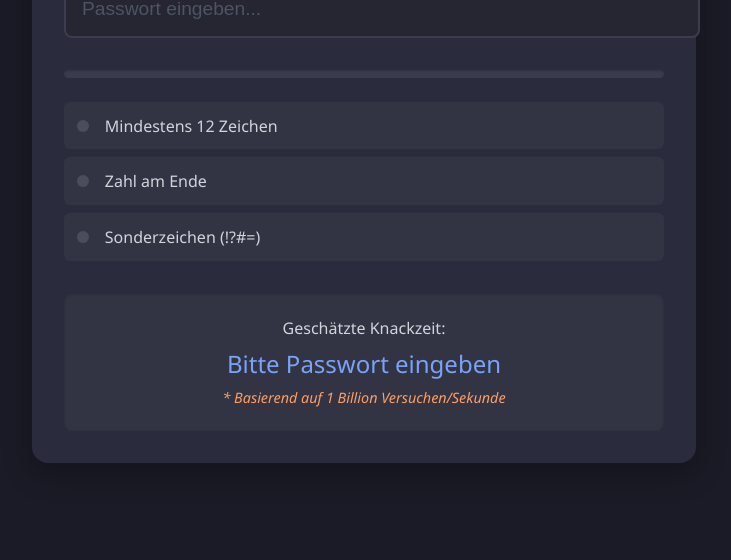
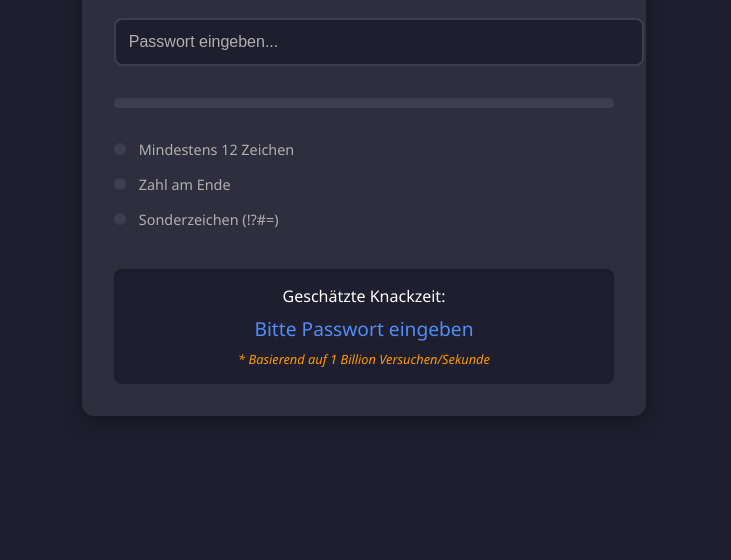
Before and after one commit to LegoPuck-orginal/pass_check, a plain HTML site: page index.html in a window 1280 px wide. Shown: the part 240-800 px from the top of the page, without its empty margins (276-1007 px from the left). Drawn offline with Linux system fonts and the light colour scheme.

Commit message:
Refactor styles for improved UI consistency and readability

```diff
--- a/index.html
+++ b/index.html
@@ -6,13 +6,14 @@
     <title>Passwort-Sicherheitscheck</title>
     <style>
         :root {
-            --primary: #1a1b26;
-            --secondary: #2a2b3d;
-            --accent: #7aa2f7;
-            --success: #9ece6a;
-            --warning: #ff9e64;
-            --text-light: #d1d5db;
-            --text-dark: #4b5563;
+            --primary: #1e1e2f;
+            --secondary: #2e2e3e;
+            --accent: #4f8ef7;
+            --success: #4caf50;
+            --warning: #ff9800;
+            --text-light: #ffffff;
+            --text-muted: #b0b0b0;
+            --border: #3e3e4e;
         }
 
         body {
@@ -21,41 +22,35 @@
             background: var(--primary);
             color: var(--text-light);
             font-family: 'Segoe UI', sans-serif;
-            display: grid;
-            place-items: center; /* Vertikal und horizontal zentrieren */
+            display: flex;
+            justify-content: center;
+            align-items: center;
         }
 
         .container {
             background: var(--secondary);
             padding: 2rem;
-            border-radius: 1rem;
-            width: 90%;
-            max-width: 600px;
-            margin: auto; /* Horizontales Zentrieren */
-            box-shadow: 0 10px 30px rgba(0, 0, 0, 0.3);
-            transition: transform 0.3s ease, box-shadow 0.3s ease;
-        }
-
-        .container:hover {
-            transform: translateY(-5px);
-            box-shadow: 0 15px 40px rgba(0, 0, 0, 0.4);
+            border-radius: 12px;
+            width: 100%;
+            max-width: 500px;
+            box-shadow: 0 8px 20px rgba(0, 0, 0, 0.3);
+            text-align: center;
         }
 
         h1 {
-            text-align: center;
-            margin-bottom: 2rem;
+            font-size: 1.8rem;
+            margin-bottom: 1.5rem;
             color: var(--accent);
-            font-size: 1.8rem;
         }
 
         .password-input {
             width: 100%;
-            padding: 1rem;
-            font-size: 1.2rem;
-            border: 2px solid #3b3d4f;
+            padding: 0.8rem;
+            font-size: 1rem;
+            border: 2px solid var(--border);
             border-radius: 8px;
-            background: #252631;
-            color: white;
+            background: var(--primary);
+            color: var(--text-light);
             margin-bottom: 1rem;
             transition: border-color 0.3s ease, box-shadow 0.3s ease;
         }
@@ -67,16 +62,15 @@
         }
 
         .password-input::placeholder {
-            color: var(--text-dark);
+            color: var(--text-muted);
         }
 
         .strength-meter {
-            height: 8px;
-            background: #3b3d4f;
-            border-radius: 4px;
+            height: 10px;
+            background: var(--border);
+            border-radius: 5px;
+            overflow: hidden;
             margin: 1rem 0;
-            overflow: hidden;
-            box-shadow: inset 0 1px 3px rgba(0, 0, 0, 0.2);
         }
 
         .strength-bar {
@@ -88,28 +82,27 @@
 
         .criteria {
             margin: 1.5rem 0;
+            text-align: left;
         }
 
         .criterion {
             display: flex;
             align-items: center;
-            gap: 1rem;
-            margin: 0.5rem 0;
-            padding: 0.8rem;
-            background: #323444;
-            border-radius: 6px;
-            transition: background 0.3s ease;
+            gap: 0.8rem;
+            padding: 0.5rem 0;
+            color: var(--text-muted);
+            font-size: 0.9rem;
         }
 
         .criterion.valid {
-            background: rgba(158, 206, 106, 0.1);
+            color: var(--success);
         }
 
         .status-dot {
             width: 12px;
             height: 12px;
             border-radius: 50%;
-            background: #4a4d5c;
+            background: var(--border);
             transition: background 0.3s ease;
         }
 
@@ -118,23 +111,22 @@
         }
 
         .crack-time-estimate {
-            text-align: center;
-            padding: 1.5rem;
-            background: #323444;
+            margin-top: 2rem;
+            padding: 1rem;
+            background: var(--primary);
             border-radius: 8px;
-            margin-top: 2rem;
             box-shadow: inset 0 1px 3px rgba(0, 0, 0, 0.2);
         }
 
         .crack-time {
-            font-size: 1.5rem;
+            font-size: 1.2rem;
             color: var(--accent);
             margin: 0.5rem 0;
         }
 
         .warning {
+            font-size: 0.8rem;
             color: var(--warning);
-            font-size: 0.9rem;
             font-style: italic;
         }
     </style>
```
